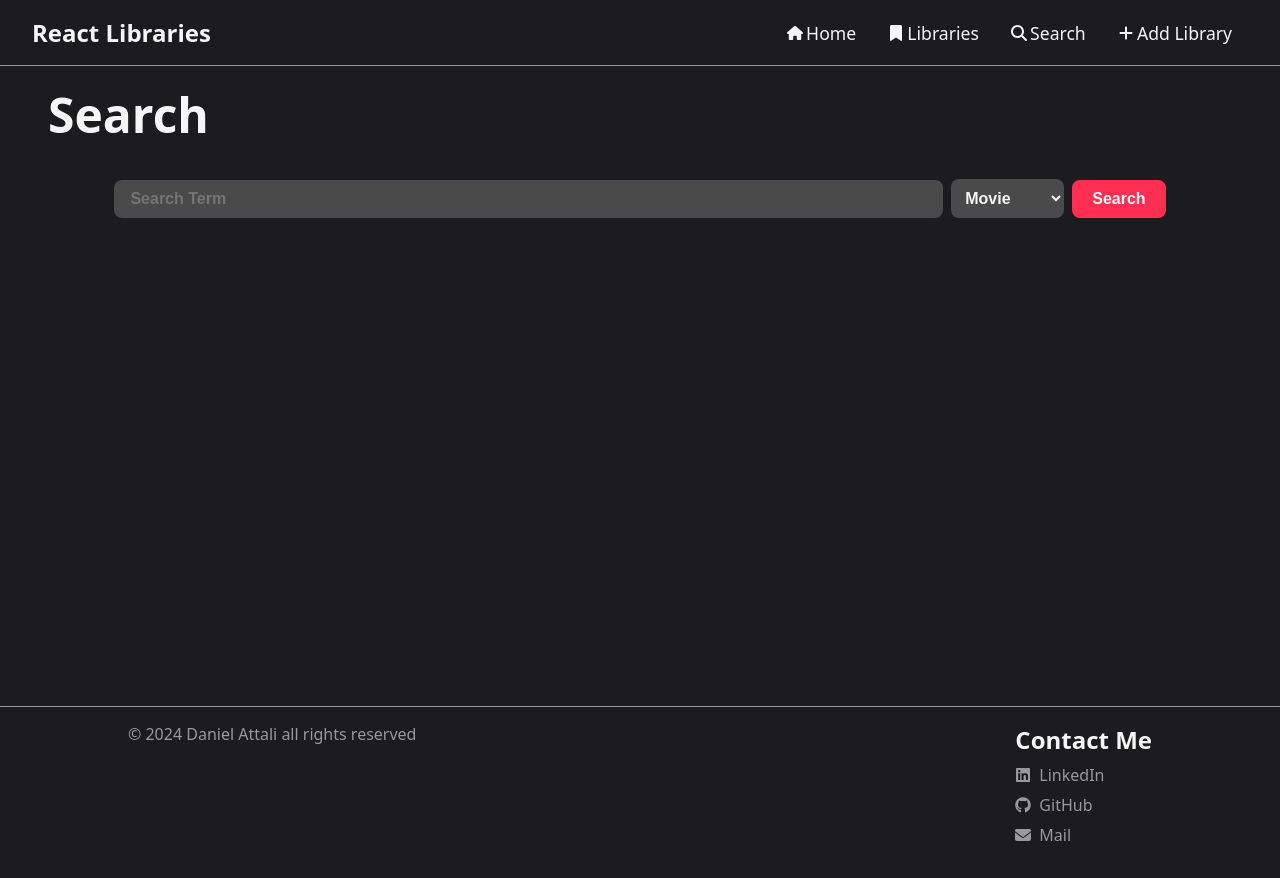
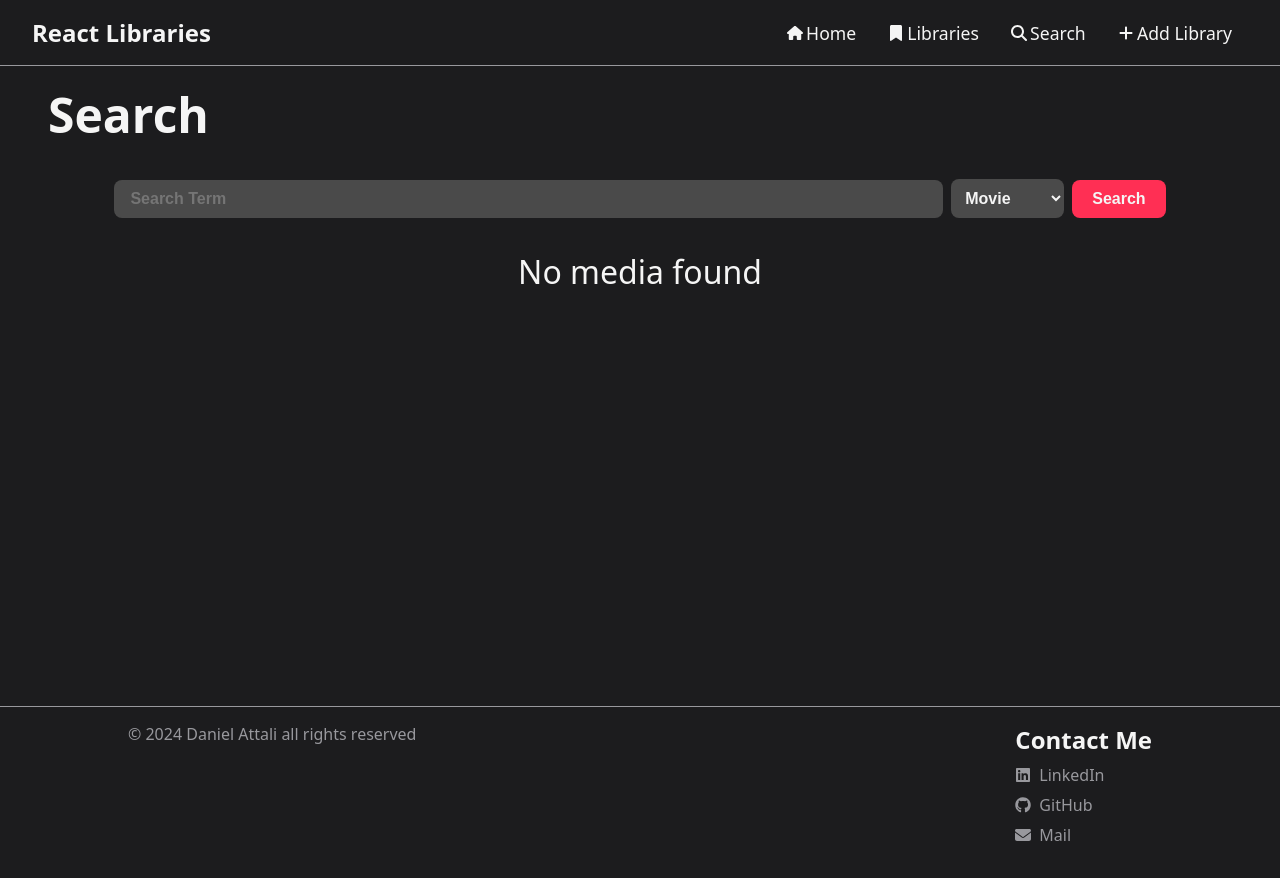
Before and after one commit to dattali18/Windows-System-Frontend-React, a React (Vite) app: page /search in a window 1280 px wide. Built offline with nearby package versions, Linux system fonts and the light colour scheme.

Commit message:
added p tag info for when no media was found

```diff
--- a/src/App.css
+++ b/src/App.css
@@ -25,3 +25,9 @@ main {
 
     color: var(--gray-1);
 }
+
+.p-info {
+    font-size: 2rem;
+
+    text-align: center;
+}
--- a/src/pages/search/search.tsx
+++ b/src/pages/search/search.tsx
@@ -5,7 +5,7 @@ import { searchTvSeries } from "../../api/tvSeriesApi.ts";
 
 import Media from "../../components/mediaItem/mediaItem.tsx";
 
-import {default as MediaProps} from "../../api/media.ts";
+import { default as MediaProps } from "../../api/media.ts";
 
 import "./search.css";
 
@@ -51,6 +51,7 @@ const Search = () => {
             Search
           </button>
         </div>
+        {medias.length === 0 && <p className="p-info">No media found</p>}
         <ul className="media-list">
           {medias.map((media) => (
             <li key={media.imdbID}>
@@ -60,7 +61,7 @@ const Search = () => {
                 year={media.year}
                 imdbID={media.imdbID}
                 type={media.type}
-               />
+              />
             </li>
           ))}
         </ul>
--- a/src/pages/updateLibrary/updateLibrary.tsx
+++ b/src/pages/updateLibrary/updateLibrary.tsx
@@ -193,6 +193,9 @@ function SearchMediaComponent(
 ) {
   return (
     <div>
+      {/* if the list is empty add a text saying it empty */}
+      {medias.length === 0 && <p className="p-info">No media found</p>}
+      {/* if the list is not empty show the list */}
       <ul className="media-list">
         {medias.map((media: Media) => (
           <li className="media-list-item" key={media.imdbID}>
```
Also changed, not shown: src/index.css (line endings or trailing spaces).
